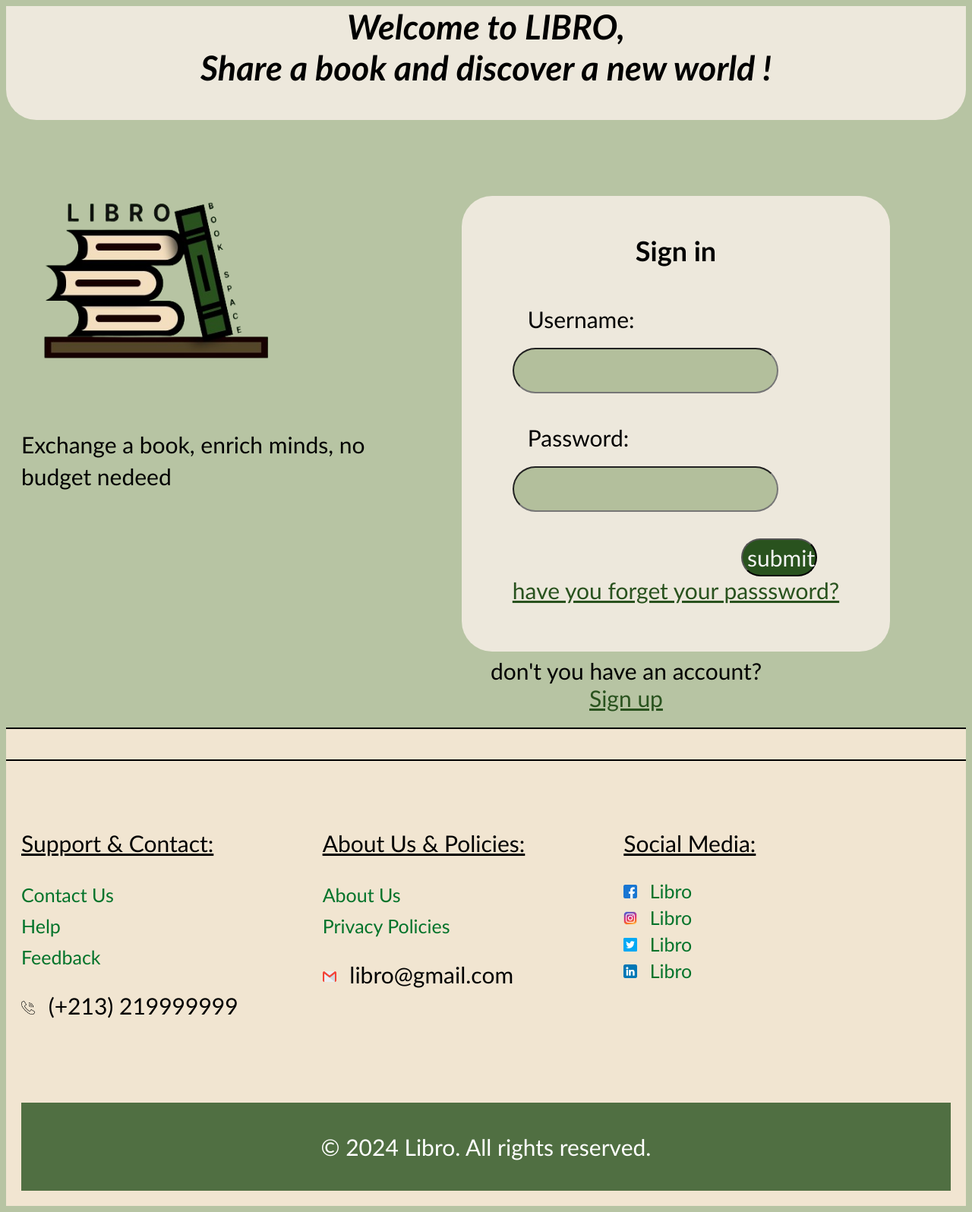
After one commit to Celia-m1/Celia-m1, a PHP site: page /assets/html/schoolprologging.html in a window 1280 px wide. The commit adds this page. Shown: the whole page at 76% size. Run offline with PHP 8.4, Linux system fonts and the light colour scheme.

Commit message:
log page added

```diff
--- a/assets/css/footer.css
+++ b/assets/css/footer.css
@@ -26,7 +26,7 @@ footer {
 /* Styling for section headings */
 .footer-section h3 {
     color: #000;
-    font-size: 18px;
+    font-size: 10px;
     margin-bottom: 10px;
     text-decoration: underline;
 }
--- /dev/null
+++ b/assets/css/login.css
@@ -0,0 +1,289 @@
+/* Global element styling */
+* {
+    box-sizing: border-box; /* Helps with sizing elements consistently */
+    font-size: 30px; /* Base font size */
+    font-family: 'Gill Sans', 'Gill Sans MT', Calibri, 'Trebuchet MS', sans-serif;
+    font-weight: 100; /* Light font weight */
+}
+
+/* Body styling */
+body {
+    background-color: #A5B68DCC; /* Light green background color */
+}
+
+/* Header styling */
+header {
+    font-size: 1.5rem; /* Large font size */
+    font-style: oblique; /* Italic text */
+    font-weight: 600; /* Bold font weight */
+    height: 150px; /* Fixed height */
+    text-align: center; /* Center text */
+    font-family: 'Gill Sans', 'Gill Sans MT', Calibri, 'Trebuchet MS', sans-serif;
+    background-color: #EDE8DC; /* Light beige background */
+    margin-top: 0;
+    border-radius: 0px 0px 40px 40px; /* Rounded bottom corners */
+}
+
+/* Main container for layout alignment */
+.main {
+    display: flex; /* Flexbox for horizontal alignment */
+    flex-wrap: nowrap; /* No wrapping of items */
+    justify-content: space-evenly; /* Space items evenly */
+    align-items: flex-start; /* Align items to the top */
+}
+
+/* Introduction section styling */
+.INTRO {
+    font-size: 0.9rem; /* Smaller font for intro section */
+    max-width: 500px; /* Limit section width */
+    margin: 30px auto; /* Center horizontally */
+    text-align: left; /* Left-align text */
+}
+
+.INTRO img {
+    width: 400px; /* Image width */
+    height: 300px; /* Image height */
+    margin-bottom: 10px; /* Space below image */
+}
+
+.INTRO h4 {
+    font-size: 1.2rem; /* Smaller heading size */
+    margin: 10px 0; /* Space around heading */
+}
+
+.INTRO p {
+    font-size: 1rem; /* Smaller font for paragraph */
+    line-height: 1.4; /* Line height for readability */
+    margin: 20px;
+}
+
+/* Login form section styling */
+.log {
+    display: flex;
+    flex-direction: column; /* Stack items vertically */
+    align-items: center; /* Center items */
+    margin: 100px; /* External margin */
+    padding: 20px; /* Inner padding */
+    width: 600px; /* Fixed width */
+    height: 600px; /* Fixed height */
+
+    border-radius: 40px; /* Rounded corners */
+    background-color: #EDE8DC; /* Background color */
+}
+
+.log h2 {
+    font-weight: 600; /* Bold heading */
+    font-size: larger; /* Larger font size */
+}
+
+/* Form group styling */
+.form-group {
+    margin-bottom: 15px; /* Space between form groups */
+    width: 100%; /* Full width */
+}
+
+label {
+    width: 150px; /* Label width */
+    display: block; /* Block display for labels */
+    margin: 20px; /* Margin below label */
+    justify-content: center; /* Center content */
+}
+
+input {
+    height: 60px; /* Input field height */
+    width: 350px; /* Input field width */
+    font-size: 30px; /* Larger font size */
+    border-radius: 40px; /* Rounded corners */
+    margin-bottom: 20px; /* Space below input */
+    background-color: #A5B68DCC; /* Light green background */
+}
+
+input[type="submit"] {
+    background-color: #28a745; /* Green button background */
+    height: 100px; /* Larger button height */
+    color: rgb(255, 255, 255); /* White text */
+    border: none; /* No border */
+    padding: 10px; /* Padding */
+    font-size: 50px; /* Large font size */
+    border-radius: 40px; /* Rounded corners */
+    cursor: pointer; /* Pointer cursor on hover */
+}
+
+/* Hover effect for submit button */
+input[type="submit"]:hover {
+    background-color: #218838; /* Darker green on hover */
+}
+
+/* Signup link styling */
+.insc {
+    margin-top: 70px; /* Space above link */
+    margin-right: 25%;
+    margin-bottom: 100px; /* Bottom margin */
+    text-align: center; /* Center text */
+}
+
+/* General button styling */
+button {
+    height: 50px; /* Button height */
+    width: 100px; /* Button width */
+    background-color: #29521E; /* Dark green background */
+    color: whitesmoke; /* Light text */
+    border-radius: 40px; /* Rounded corners */
+    cursor: pointer; /* Pointer cursor */
+}
+
+button:hover {
+    transform: scale(1.05); /* Slight enlargement on hover */
+    background-color: #2e8b57; /* Darker green */
+}
+
+.submit {
+    margin-left: 70%; /* Position submit button to the right */
+}
+
+/* Link styling */
+a {
+    color: #29521E; /* Link color */
+    text-decoration: underline; /* Underlined text */
+}
+
+a:hover {
+    color: rgb(101, 73, 21); /* Darker color on hover */
+    transform: scale3d(1.05, 1.05, 1); /* Slight enlargement on hover */
+}
+
+p {
+    font-size: 50px; /* Larger font size for paragraph */
+}
+
+/* General footer styling */
+footer {
+    background-color: #F1E5D1; /* Light beige background */
+    padding: 20px; /* Padding */
+    border-top: 2px solid #000; /* Top border */
+    font-family: Arial, sans-serif; /* Font family */
+    font-size: 20px; /* Font size */
+}
+
+/* Footer container */
+.footer-container {
+    display: flex; /* Flexbox layout */
+    justify-content: space-between; /* Space sections */
+    align-items: flex-start; /* Align items at top */
+    flex-wrap: wrap; /* Wrap items if needed */
+    max-width: 1200px; /* Max width */
+    margin: 0 auto; /* Center footer */
+    margin-right: 40px; /* Additional right margin */
+}
+
+/* Footer section styling */
+.footer-section {
+    width: 33%; /* Each section is 1/3 width */
+    margin: 40px 0; /* Vertical margin */
+}
+
+
+/* Footer section heading styling */
+.footer-section h3 {
+    color: #000; /* Black text */
+    font-size: 30px; /* Large font size */
+    margin-bottom: 10px; /* Space below heading */
+    text-decoration: underline; /* Underlined text */
+}
+
+/* Footer list styling */
+.footer-section ul {
+    list-style: none; /* No list markers */
+    padding: 0; /* Remove padding */
+}
+
+.footer-section ul li {
+    margin-bottom: 5px; /* Space between items */
+}
+
+/* Link styling within footer */
+.footer-section ul li a {
+    text-decoration: none; /* Remove underline */
+    color: #02732A; /* Green text */
+    font-size: 25px; /* Larger font */
+    transition: color 0.3s ease; /* Smooth color transition */
+}
+
+.footer-section ul li a:hover {
+    text-decoration: underline; /* Underline on hover */
+    color: #025A1F; /* Darker color */
+}
+
+/* Social media styling */
+.social-media {
+    padding-left: 0; /* No left padding */
+}
+
+.social-media li {
+    display: flex; /* Flex layout */
+    align-items: center; /* Center items */
+}
+
+.social-media li img {
+    width: 18px; /* Icon width */
+    height: 18px; /* Icon height */
+    margin-right: 10px; /* Space beside icon */
+}
+
+/* Icon styling within footer */
+.footer-section p img {
+    width: 18px; /* Icon width */
+    height: 18px; /* Icon height */
+    margin-right: 10px; /* Space beside icon */
+}
+
+/* Responsive layout adjustments */
+@media screen and (max-width: 768px) {
+    .footer-section {
+        width: 100%; /* Full width on small screens */
+    }
+}
+
+/* Copyright section styling */
+.footer-copyright {
+    background-color: #29521ECC; /* Dark green background */
+    color: white; /* White text */
+    text-align: center; /* Center text */
+    padding: 10px 0; /* Vertical padding */
+    margin-top: 40px; /* Space above section */
+}
+
+footer p {
+    font-size: 30px; /* Larger font in footer */
+}
+@media screen and (max-width: 768px) {
+    /* Stack INTRO and log sections vertically and adjust sizing */
+    .main {
+        flex-direction: column; /* Stack items vertically */
+    }
+
+    .INTRO, .log {
+        max-width: 100%; /* Full width */
+        margin: 10px auto; /* Centered with reduced margin */
+        padding: 10px; /* Smaller padding */
+        width: 90%; /* Adjusted width for small screens */
+    }
+
+    .INTRO img {
+        width: 100%; /* Full width image */
+        height: auto; /* Maintain aspect ratio */
+    }
+
+    .log {
+        width: 90%; /* Adjusted width for small screens */
+        height: auto; /* Flexible height */
+    }
+
+    .log h2 {
+        font-size: 1.5rem; /* Smaller font size for headings */
+    }
+
+    .submit {
+        margin-left: 0; /* Center the submit button */
+    }
+}
--- /dev/null
+++ b/assets/html/schoolprologging.html
@@ -0,0 +1,120 @@
+<!DOCTYPE html>
+<html lang="en">
+<head>
+    <meta charset="UTF-8">
+    <meta name="viewport" content="width=device-width, initial-scale=1.0">
+    <title>Logging Page</title>
+    <link rel="stylesheet" href="../css/login.css">
+
+</head>
+<body >
+  <header>
+    Welcome to LIBRO,<br>
+     Share a book and discover a new world !
+</header>
+<body>
+
+    <div class="main">
+      <div class="INTRO">
+        <div class="INTRO">
+          <img src="../images/Capture1-removebg-preview.png" height="400px" width="400px" alt="Website Description">
+
+      </div>
+
+
+
+                <p>
+                  Exchange a book, enrich minds, no budget nedeed
+                </p>
+
+              </DIV>
+
+        <div class="log">
+          <h2>Sign in</h2>
+            <form action="" method="post">
+                <div class="form-group">
+                    <label for="username">Username:</label>
+                    <input type="username" id="username" placeholder="" required>
+                </div>
+                <div class="form-group">
+                    <label for="password">Password:</label>
+                    <input type="password" id="password" placeholder="" required>
+                </div>
+                <div class="submit">
+
+                  <button >submit</button>
+                </div>
+                <a href="">have you forget your passsword?</a>
+            </form>
+            <div class="insc">don't you have an account?
+              <br><a href="inscription.html" target="_blank"> Sign up</a></div>
+        </div>
+
+    </div>
+</body>
+
+    <footer>
+
+    </footer><!-- Footer section -->
+    <footer>
+        <div class="footer-container">
+            <!-- Support & Contact Section -->
+            <div class="footer-section">
+                <h3>Support & Contact:</h3>
+                <ul>
+                    <li><a href="../html/Contact.html">Contact Us</a></li>
+                    <li><a href="#">Help</a></li>
+                    <li><a href="#">Feedback</a></li>
+                </ul>
+                <p>
+                    <img src="../images/call.png" alt="Phone icon"> (+213) 219999999
+                </p>
+            </div>
+
+            <!-- About Us & Policies Section -->
+            <div class="footer-section">
+                <h3>About Us & Policies:</h3>
+                <ul>
+                    <li><a href="#">About Us</a></li>
+                    <li><a href="../html/Privacy Policies.html ">Privacy Policies</a></li>
+                </ul>
+                <p>
+                    <img src="../images/gmail.png" alt="Email icon"> libro@gmail.com
+                </p>
+            </div>
+
+            <!-- Social Media Section -->
+            <div class="footer-section">
+                <h3>Social Media:</h3>
+                <ul class="social-media">
+                    <li>
+                        <a href="#" aria-label="Facebook">
+                            <img src="../images/facebook.png" alt="Facebook icon"> Libro
+                        </a>
+                    </li>
+                    <li>
+                        <a href="#" aria-label="Instagram">
+                            <img src="../images/instagram.png" alt="Instagram icon"> Libro
+                        </a>
+                    </li>
+                    <li>
+                        <a href="#" aria-label="Twitter">
+                            <img src="../images/twitter.png" alt="Twitter icon"> Libro
+                        </a>
+                    </li>
+                    <li>
+                        <a href="#" aria-label="LinkedIn">
+                            <img src="../images/linkedin.png" alt="LinkedIn icon"> Libro
+                        </a>
+                    </li>
+                </ul>
+            </div>
+        </div>
+
+        <!-- Copyright section -->
+        <div class="footer-copyright">
+            <p>&copy; 2024 Libro. All rights reserved.</p>
+        </div>
+    </footer>
+</body>
+</html>
```
Also changed, not shown: assets/images/Capture1-removebg-preview.png (added).
